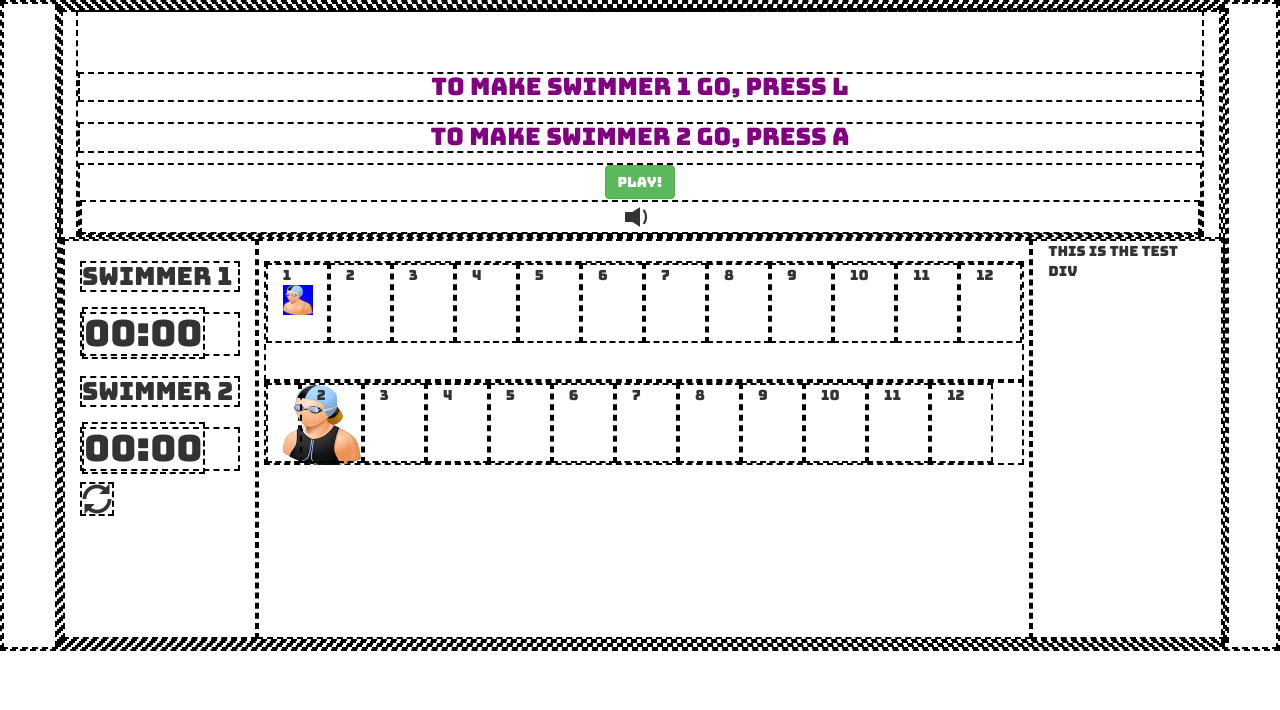
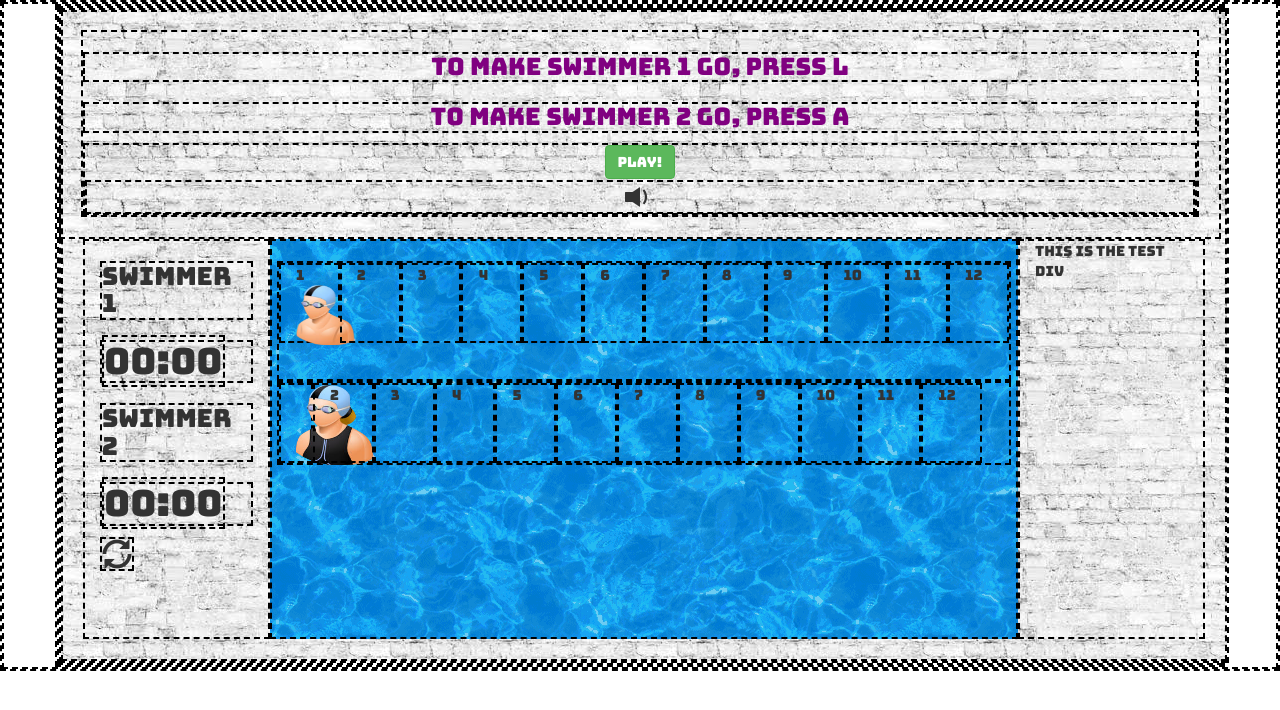
Before and after one commit to greicens/Project-0, a plain HTML site: page index.html in a window 1280 px wide. Drawn offline with nearby package versions, Linux system fonts and the light colour scheme.

Commit message:
played around with images

```diff
--- a/style.css
+++ b/style.css
@@ -14,12 +14,11 @@ img{
   width: 80px;
   height: 80px;
 }
+
 .step{
 }
 .instructions{
-  /*background-image: url("imgs/background-pool.png");*/
   text-align: center;
-  padding-top: 40px;
 }
 
 .btn{
@@ -46,34 +45,35 @@ img{
   /*border: solid 5px green;*/
 }
 .lane{
-  /*background-image: url("imgs/another-pool.jpg");*/
+  background-image: url("imgs/another-pool.jpg");
 }
 .top-row{
 
 }
 .col md-1{
-  background-color: blue;
 }
 
-.placar{
-  /*background-image: url("imgs/grey-bricks.jpeg");*/
+
+#placar{
+  background-image: url("imgs/grey-bricks.jpeg");
+  padding: 20px;
 }
 
 
 #pool{
-  position: relative;
   padding: 20px;
+  background-image: url("imgs/swimmingPool.gif");
+
 }
 
-#swimmingPool{
+#swimming-pool{
   width:800px;
   height: 256px;
 }
 
 #swimmer1{
-  background-color: blue;
-  height:30px;
-  width:30px;
+  height:60px;
+  width:60px;
   top:0;
   left:0;
 }
@@ -84,3 +84,7 @@ img{
   top:0;
   left:0;
 }
+#top-row{
+  /*background-image: url("imgs/background-pool.png");*/
+  padding: 20px;
+}
```
